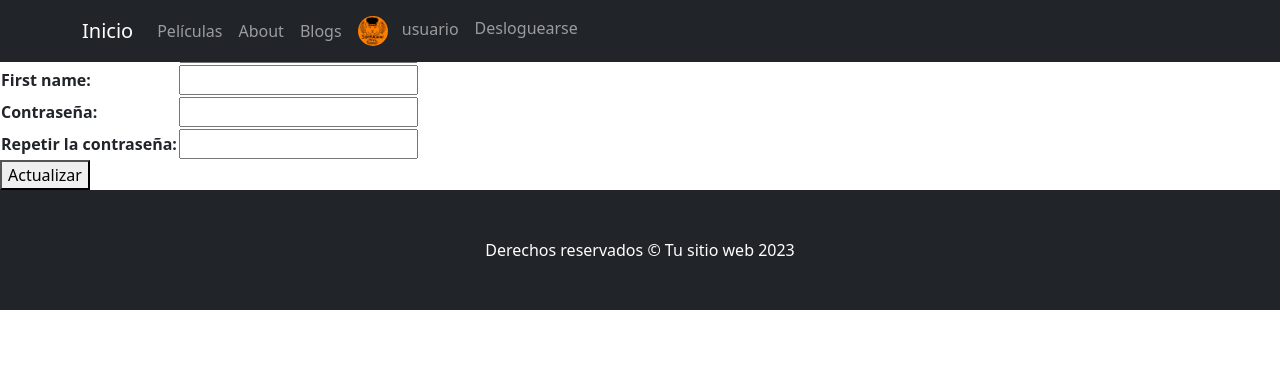
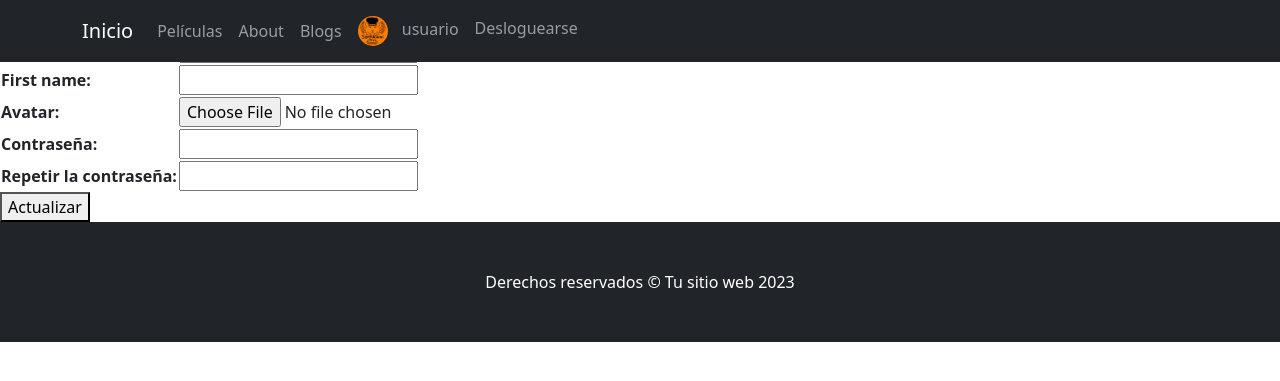
Before and after one commit to Veld111/Proyecto_Final_Bruno_Delvitto, a Django app: page /Usuarios/editar/ in a window 1280 px wide. Shown: the top 381 px of the page. Run offline with Django 4.2, Linux system fonts and the light colour scheme; a user stored in the database is signed in; data comes from the database, SQL or seed files in the repository; both versions use the stored data as it was after the commit; some libraries are stand-ins or nearby versions.

Commit message:
avatar funcionando casi perf ecto en el perfil!, solucionar el usuario comun

```diff
--- a/Blog_Page/Usuarios/forms.py
+++ b/Blog_Page/Usuarios/forms.py
@@ -8,10 +8,11 @@ class UserEditForm(forms.ModelForm):
 
     password1 = forms.CharField(label='Contraseña', widget=forms.PasswordInput, required=False)
     password2 = forms.CharField(label='Repetir la contraseña', widget=forms.PasswordInput, required=False)
+    avatar = forms.ImageField(required=False)
 
     class Meta:
         model = User
-        fields = ['email', 'last_name', 'first_name']
+        fields = ['email', 'last_name', 'first_name', 'avatar']
 
     def clean(self):
         cleaned_data = super().clean()
--- a/Blog_Page/Usuarios/templates/Usuarios/perfil.html
+++ b/Blog_Page/Usuarios/templates/Usuarios/perfil.html
@@ -13,6 +13,12 @@
         <!-- En caso de que, por alguna razón, el avatar no esté configurado -->
         <img src="{% static 'Blog_Page/media/avatar/generico.png' %}" alt="" width="100">
     {% endif %}
+    <!-- Código para subir avatar -->
+    <form method="post" enctype="multipart/form-data">
+        {{ mi_form.avatar.label }}: {{ mi_form.avatar }}
+        <input type="submit" value="Subir Avatar">
+        {% csrf_token %}
+    </form>
     <!-- ... más detalles del perfil ... -->
     <a href="{% url 'editar' %}">Editar Perfil</a> |
     <a href="{% url 'logout' %}">Desloguearse</a>
--- a/Blog_Page/Usuarios/views.py
+++ b/Blog_Page/Usuarios/views.py
@@ -57,7 +57,7 @@ def edit(request):
     usuario = request.user
 
     if request.method == 'POST':
-        miFormulario = UserEditForm(request.POST)
+        miFormulario = UserEditForm(request.POST, request.FILES, instance=usuario)
 
         if miFormulario.is_valid():
             informacion = miFormulario.cleaned_data
@@ -77,6 +77,12 @@ def edit(request):
                 usuario.last_name = informacion['last_name']
                 usuario.first_name = informacion['first_name']
                 usuario.save()
+
+                # Código para guardar el avatar si ha sido modificado
+                if 'avatar' in miFormulario.changed_data:
+                    perfil = usuario.userprofile
+                    perfil.avatar = miFormulario.cleaned_data['avatar']
+                    perfil.save()
 
                 messages.success(request, "Perfil actualizado exitosamente!")
                 return redirect('inicio')
```
Also changed, not shown: Blog_Page/db.sqlite3, Blog_Page/media/Blog_Page/media/avatar/Sanguchini.jpg (added).
